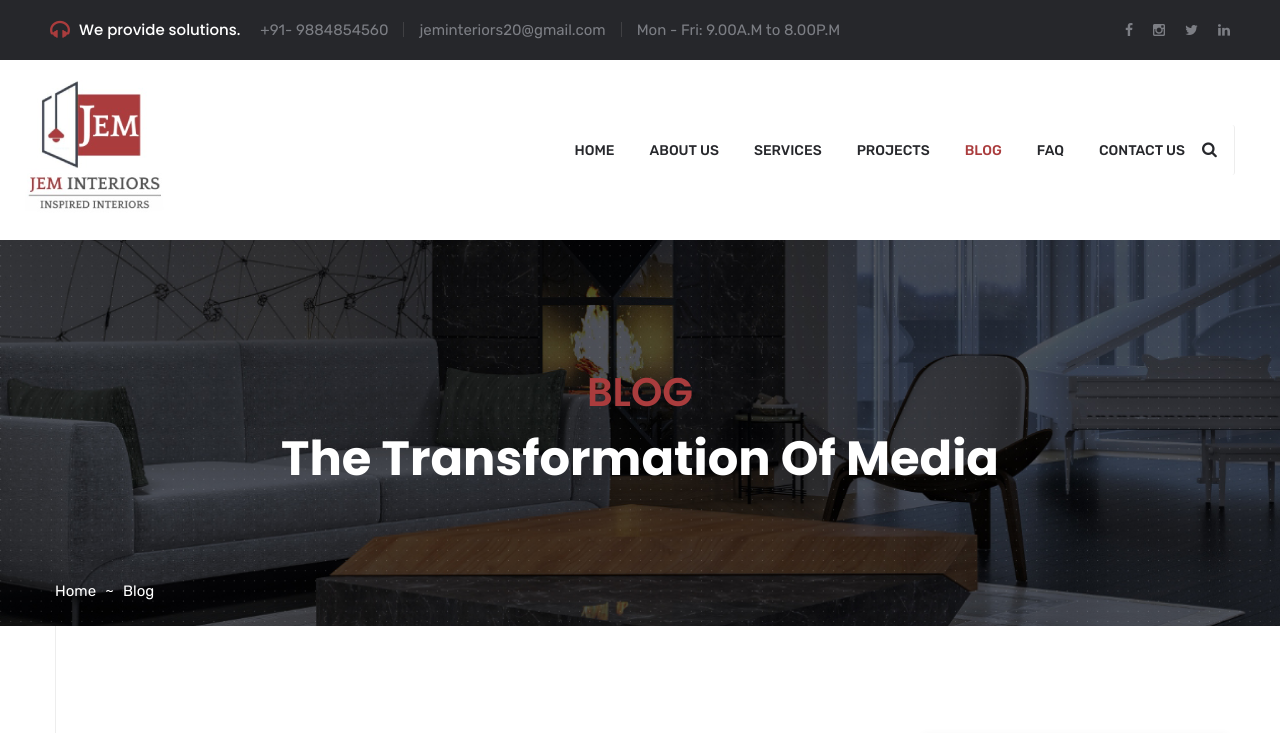
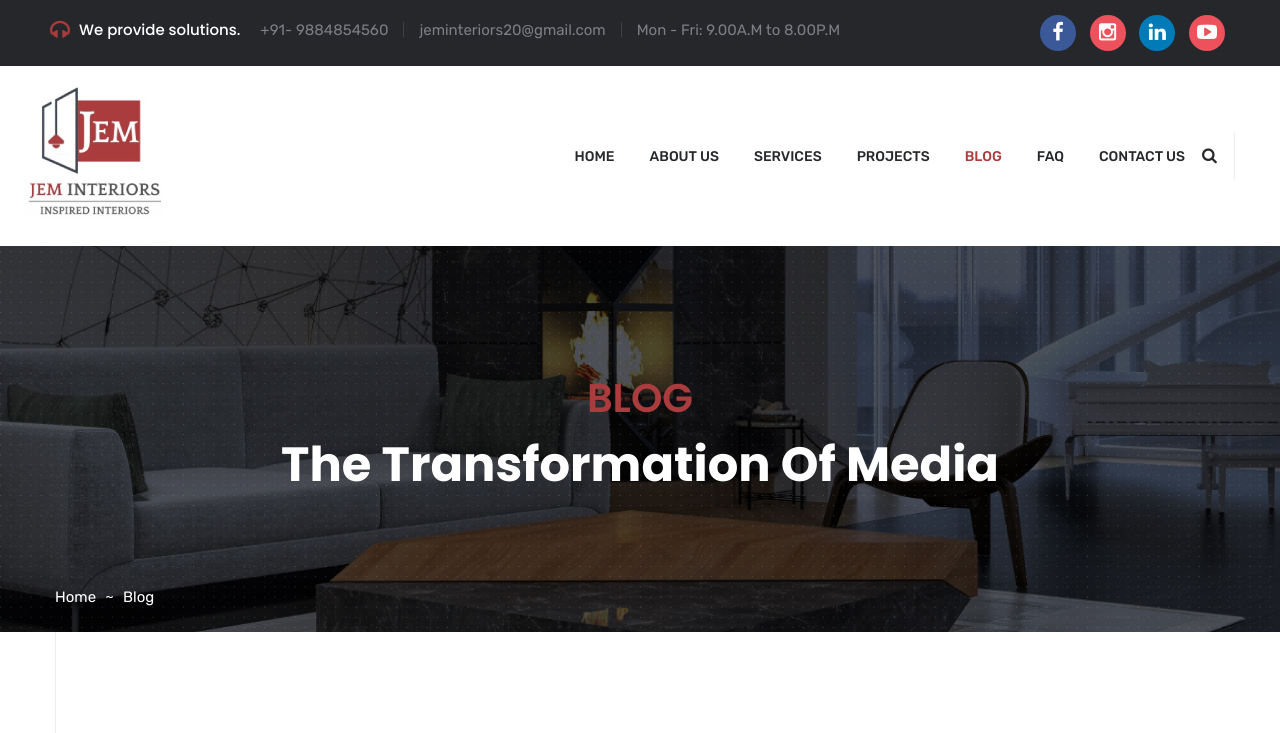
Before and after one commit to skiftertech/jeminteriors.in, a plain HTML site: page blog.html in a window 1280 px wide. Shown: the top 733 px of the page. Drawn offline with Linux system fonts and the light colour scheme; some packages are replaced by stand-ins of ours; grey boxes are pictures that could not be loaded; a script that the page names is missing; files whose address does not match are found by name; a web font is replaced by a local one.

Commit message:
Update blog.html

```diff
--- a/blog.html
+++ b/blog.html
@@ -24,6 +24,85 @@
         <script src="http://html5shiv.googlecode.com/svn/trunk/html5.js"></script>
         <script src="js/html5shiv.js"></script>
     <![endif]-->
+    <style>
+        ul.social-network {
+	list-style: none;
+	display: inline;
+	margin-left:0px !important;
+	padding: 0;
+}
+ul.social-network li {
+	display: inline;
+	margin: 0 5px;
+}
+
+
+/* footer social icons */
+
+.social-network a.icoFacebook{
+	background-color:#3B5998;
+}
+.social-network a.icoTwitter {
+	background-color:#ED515B;
+}
+
+.social-network a.youtube {
+	background-color:#ED515B;
+}
+.social-network a.icoLinkedin {
+	background-color:#007bb7;
+}
+.social-network a.icoRss:hover i, .social-network a.icoFacebook:hover i, .social-network a.icoTwitter:hover i,
+.social-network a.icoGoogle:hover i, .social-network a.icoVimeo:hover i, .social-network a.icoLinkedin:hover i {
+	color:#fff;
+}
+a.socialIcon:hover, .socialHoverClass {
+	color:#44BCDD;
+}
+
+.social-circle li a {
+	display:inline-block;
+	position:relative;
+	margin:0 auto 0 auto;
+	-moz-border-radius:50%;
+	-webkit-border-radius:50%;
+	border-radius:50%;
+	text-align:center;
+	width: 36px;
+	height: 36px;
+	font-size:20px;
+}
+.social-circle li i {
+	margin:0;
+	line-height:35px;
+	text-align: center;
+}
+
+.social-circle li a:hover i, .triggeredHover {
+	-moz-transform: rotate(360deg);
+	-webkit-transform: rotate(360deg);
+	-ms--transform: rotate(360deg);
+	transform: rotate(360deg);
+	-webkit-transition: all 0.2s;
+	-moz-transition: all 0.2s;
+	-o-transition: all 0.2s;
+	-ms-transition: all 0.2s;
+	transition: all 0.2s;
+}
+.social-circle i {
+	color: #fff;
+	-webkit-transition: all 0.8s;
+	-moz-transition: all 0.8s;
+	-o-transition: all 0.8s;
+	-ms-transition: all 0.8s;
+	transition: all 0.8s;
+}
+
+.social-network social-circle a {
+ background-color: #D3D3D3;
+}
+    </style>
+
 
 </head>
 
@@ -46,12 +125,15 @@
                 </div>
                 <div class="top-style2-right">
 
-                    <ul class="topbar-social-links">
-                        <li><a href="https://www.facebook.com/profile.php?id=61571061223342&mibextid=ZbWKwL"><i class="fa fa-facebook" aria-hidden="true"></i></a></li>
-                        <li><a href="https://www.instagram.com/jeminteriors20/"><i class="fa fa-instagram" aria-hidden="true"></i></a></li>
-                        <li><a href="#"><i class="fa fa-twitter" aria-hidden="true"></i></a></li>
+                    <ul class="social-network social-circle">
 
-                        <li><a href="#"><i class="fa fa-linkedin" aria-hidden="true"></i></a></li>
+                        <li><a href="https://www.facebook.com/profile.php?id=61571061223342&mibextid=ZbWKwL" class="icoFacebook" title="Facebook"><i class="fa fa-facebook"></i></a></li>
+
+                        <li><a href="https://www.instagram.com/jeminteriors20/" class="icoTwitter" title="Twitter"><i class="fa fa-instagram"></i></a></li>
+
+                        <li><a href="https://www.linkedin.com/in/jem-interiors-35b168346/" class="icoLinkedin" title="Linkedin"><i class="fa fa-linkedin"></i></a></li>
+
+                        <li><a href="https://www.youtube.com/@JEMInteriors20" class="youtube" title="Linkedin"><i class="fa fa-youtube-play"></i></a></li>
                     </ul>
                 </div>
             </div>
@@ -367,9 +449,9 @@ Cost-Effective: Offers long-term value with low maintenance.</p>
                                     <div class="title">Categories</div>
                                 </div>
                                 <ul class="categories clearfix">
-                                    <li><a href="#">Residential Interiors</a></li>
-                                    <li><a href="#">Commercial and office interiors</a></li>
-                                    <li><a href="#">Interiors Factory</a></li>
+                                    <li><a href="services.html">Residential Interiors</a></li>
+                                    <li><a href="services.html">Commercial and office interiors</a></li>
+                                    <li><a href="services.html">Interiors Factory</a></li>
 
                                 </ul>
                             </div>
@@ -530,20 +612,15 @@ Cost-Effective: Offers long-term value with low maintenance.</p>
                             </div>
                             <div class="footer-social-links float-right">
                                 <span>We are On:</span>
-                                <ul class="sociallinks-style-one">
-                                    <li class="wow slideInUp" data-wow-delay="0ms" data-wow-duration="1200ms">
-                                        <a href="https://www.facebook.com/profile.php?id=61571061223342&mibextid=ZbWKwL"><i class="fa fa-facebook" aria-hidden="true"></i></a>
-                                    </li>
-                                    <li class="wow slideInUp" data-wow-delay="300ms" data-wow-duration="1500ms">
-                                        <a href="https://www.instagram.com/jeminteriors20/"><i class="fa fa-instagram" aria-hidden="true"></i>
-                                    <li class="wow slideInUp" data-wow-delay="100ms" data-wow-duration="1500ms">
-                                        <a href="#"><i class="fa fa-twitter" aria-hidden="true"></i></a>
-                                    </li>
-                                    </a>
-                                    </li>
-                                    <li class="wow slideInUp" data-wow-delay="400ms" data-wow-duration="1500ms">
-                                        <a href="#"><i class="fa fa-linkedin" aria-hidden="true"></i></a>
-                                    </li>
+                                <ul class="social-network social-circle">
+
+                                    <li><a href="https://www.facebook.com/profile.php?id=61571061223342&mibextid=ZbWKwL" class="icoFacebook" title="Facebook"><i class="fa fa-facebook"></i></a></li>
+
+                                    <li><a href="https://www.instagram.com/jeminteriors20/" class="icoTwitter" title="Twitter"><i class="fa fa-instagram"></i></a></li>
+
+                                    <li><a href="https://www.linkedin.com/in/jem-interiors-35b168346/" class="icoLinkedin" title="Linkedin"><i class="fa fa-linkedin"></i></a></li>
+
+                                    <li><a href="https://www.youtube.com/@JEMInteriors20" class="youtube" title="Linkedin"><i class="fa fa-youtube-play"></i></a></li>
                                 </ul>
                             </div>
                         </div>
```
